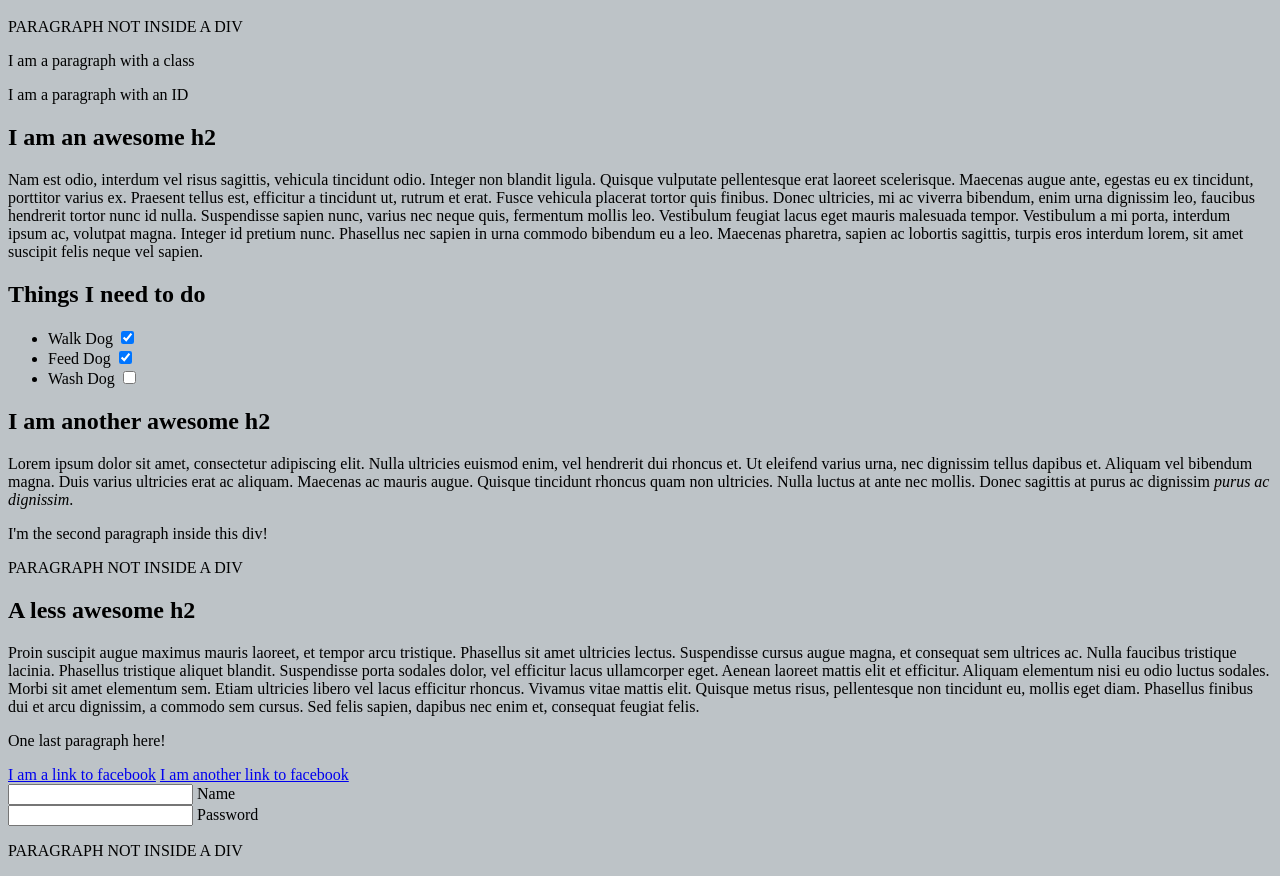
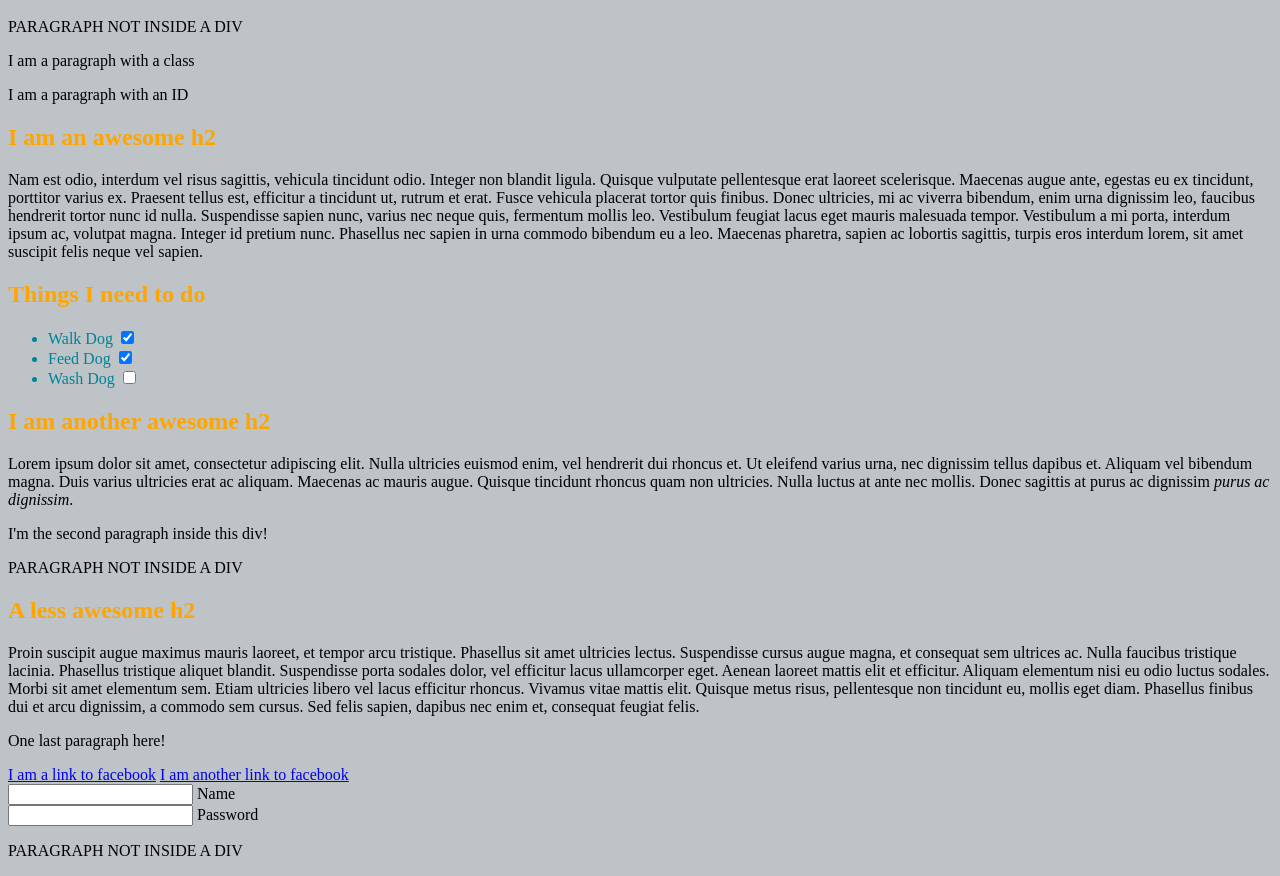
Before and after one commit to mariaspiteri0/mariaspiteri0.github.io, a plain HTML site: page cssexercise.html in a window 1280 px wide. Shown: the part 48-924 px from the top of the page. Drawn offline with Linux system fonts and the light colour scheme.

Commit message:
Update selectors.css

```diff
--- a/selectors.css
+++ b/selectors.css
@@ -12,10 +12,14 @@ h1{
 }
 
 /* Make all <h2> elements orange */
-
+h2{
+    color: orange;
+}
 
 /* Make all <li> elements blue(pick your own hexadecimal blue)*/
-
+li{
+   color: #008397;
+}
 
 /*Change the background on every paragraph to be yellow*/
 
```
